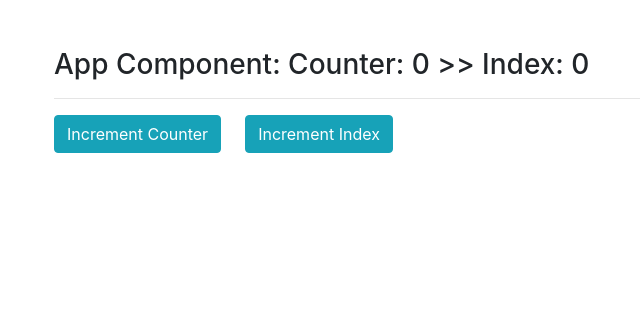
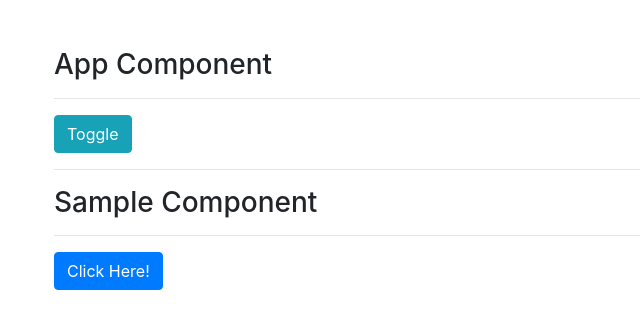
Before and after one commit to vivekanandpv/sg-react-day1, a React (Create React App) app: page / in a window 1280 px wide. Shown: the top 328 px of the page, without its empty margins (64-704 px from the left). Built offline with nearby package versions, Linux system fonts and the light colour scheme.

Commit message:
emulating unmounting with useEffect

```diff
--- a/src/App.jsx
+++ b/src/App.jsx
@@ -2,43 +2,17 @@ import React, { useState, useEffect } from 'react';
 import Sample from './components/Sample';
 
 const App = (props) => {
-  console.log('App is called');
-
-  const [counter, setCounter] = useState(0);
-  const [index, setIndex] = useState(0);
-
-  const increment = (marker) => {
-    if (marker === 'index') {
-      setIndex(index + 1);
-    } else {
-      setCounter(counter + 1);
-    }
-  };
-
-  useEffect(() => {
-    console.log('useEffect: Update/filtration : Counter');
-  }, [counter]);
-
-  useEffect(() => {
-    console.log('useEffect: Update/filtration : Index');
-  }, [index]);
-
+  const [flag, setFlag] = useState(true);
   return (
     <>
       <div className='container p-5'>
-        <h3>
-          App Component: Counter: {counter} {'>>'} Index: {index}
-        </h3>
+        <h3>App Component</h3>
         <hr />
-        <button
-          className='btn btn-info mr-4'
-          onClick={() => increment('counter')}
-        >
-          Increment Counter
+        <button className='btn btn-info mr-4' onClick={() => setFlag(!flag)}>
+          Toggle
         </button>
-        <button className='btn btn-info' onClick={() => increment('index')}>
-          Increment Index
-        </button>
+        <hr />
+        {flag && <Sample />}
       </div>
     </>
   );
--- a/src/components/Sample.jsx
+++ b/src/components/Sample.jsx
@@ -1,6 +1,13 @@
-import React from 'react';
+import React, { useEffect } from 'react';
 
 const Sample = (props) => {
+  useEffect(() => {
+    console.log('useEffect : Mounting : Sample');
+    return () => {
+      console.log('useEffect : Unmounting : Sample');
+    };
+  }, []);
+
   return (
     <>
       <h3>Sample Component {props.i}</h3>
```
